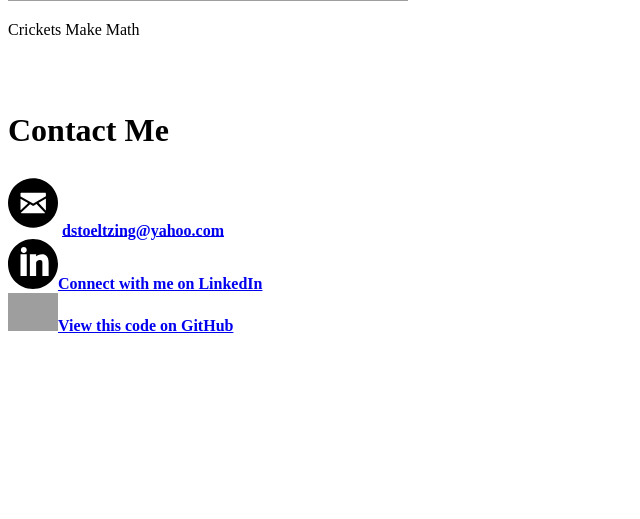
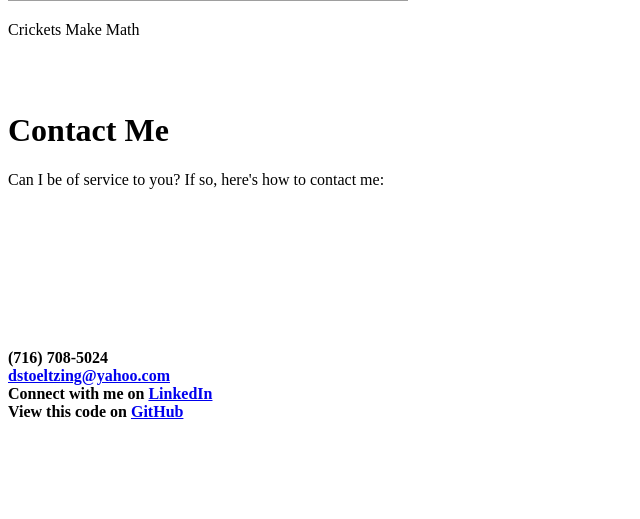
Before and after one commit to cricketsmakemath/portfolio, a CodeIgniter app: page / in a window 1280 px wide. Shown: the part 4378-4897 px from the top of the page, without its empty margins (0-640 px from the left). Before the commit the page ends 4711 px from the top, so only its background shows below. Run offline with CodeIgniter, Linux system fonts and the light colour scheme; grey boxes are pictures that could not be loaded.

Commit message:
Updates to contact page

```diff
--- a/application/views/indexView.php
+++ b/application/views/indexView.php
@@ -53,7 +53,7 @@
   <!-- Start Developer Page -->
   <div class="wrapper developer shadow_top"><a name="developer"></a>
     <div class="content_cell_less_pad">
-      <h1>Web Devloper</h1>
+      <h1>Web Developer</h1>
       <p>I am a meticulous web developer with 5 years of professional and freelance experience.</p>
 
       <p>I <strong class="dev_highlight">listen</strong> carefully, <strong class="dev_highlight">ponder</strong> thoroughly, and then I use technology to <strong class="dev_highlight">solve problems</strong> and <strong class="dev_highlight">make your life easier</strong>.</p>
@@ -76,7 +76,7 @@
         <li>A paperless agenda management system for Edison State College's Board of Trustees meetings which saved the college thousands in courier/printing fees.</li>
         <li>Web payments on <a href="http://2over1.com" target="_blank">2over1.com</a> via paypal and authorize.net that integrate with the VuBridge registration process allowing for seamless payment and registration.</li>
         <li>A complete announcement management system for Edison State College through which articles can be submitted, reviewed, approved and compiled into a weekly, mass-mailed, newsletter.</li>
-        <li>Custom built, ultra-simplified content management features for <a href="http://www.bewareofthegator.com" target="_blank">bewareofthegator.com</a> and <a href="http://www.thebridgeplace.com">thebridgeplace.com</a></li>
+        <li>Custom built, ultra-simplified content management features for <a href="http://www.bewareofthegator.com" target="_blank">bewareofthegator.com</a> and <a href="http://www.thebridgeplace.com" target="_blank">thebridgeplace.com</a>.</li>
       </ul>
       </div>
       <br><br>
@@ -121,16 +121,20 @@
   <div class="wrapper contact shadow_top"><a name="contact"></a>
     <div class="content_cell_less_pad">
       <h1>Contact Me</h1>
-      <img src="assets/img/email.svg" width="50px">
-      <strong>
+
+      <p>Can I be of service to you? If so, here's how to contact me:</p><br>
+      <div class="sep_circle">&nbsp;</div><div class="sep_circle">&nbsp;</div><div class="sep_circle">&nbsp;</div><div class="sep_circle">&nbsp;</div><br><br><br>
+      <strong class="contact_method">(716) 708-5024</strong><br>
+      <strong class="contact_method">
+        <noscript><img src="assets/img/email.png"><br>(The above link is inactive because you have Javascript turned off)</noscript>
         <script type="text/javascript">var lyiwejk = ['e','m','i','d','s',' ','t','i','t','s','f','=','l','c','>','o','/','l','e','o','@','c',' ','g','<','y','h','"','n','a','i','s','l','a','o','"','o','a','z','o','h','c','a','.','@','o','a','a',':','m','d','e','z','g','n','t','"','<','l','y','o','h','o','.','"','t','e','=','s','i','t','a','o','l','r','m','m','>'];var tbxdmpu = [20,47,61,16,54,2,18,11,13,17,6,7,40,71,52,35,75,21,5,32,64,34,38,26,0,65,30,45,25,10,49,42,12,76,56,37,69,1,23,14,3,39,48,33,27,19,66,29,15,73,53,46,60,63,62,59,51,74,58,28,72,67,31,70,8,55,57,44,43,24,22,41,68,50,4,9,36,77];var arxfuda= new Array();for(var i=0;i<tbxdmpu.length;i++){arxfuda[tbxdmpu[i]] = lyiwejk[i]; }for(var i=0;i<arxfuda.length;i++){document.write(arxfuda[i]);}
         </script>
-      </strong>
+      </strong class="contact_method">
       <br>
-      <img src="assets/img/linkedin2.svg" width="50px"><strong><a href="http://www.linkedin.com/pub/daniel-stoeltzing/83/614/538/" target="_blank">Connect with me on LinkedIn</a></strong><br>
-      <img src="assets/img/github.svg" width="50px"><strong><a href="https://github.com/cricketsmakemath/portfolio" target="_blank">View this code on GitHub</a></strong>
-
+      <strong class="contact_method">Connect with me on <a href="http://www.linkedin.com/pub/daniel-stoeltzing/83/614/538/" target="_blank">LinkedIn</a></strong><br>
+      <strong class="contact_method">View this code on <a href="https://github.com/cricketsmakemath/portfolio" target="_blank">GitHub</a></strong>
       <br><br>
+       <div class="sep_circle">&nbsp;</div><div class="sep_circle">&nbsp;</div><div class="sep_circle">&nbsp;</div><div class="sep_circle">&nbsp;</div>
 
     </div>
   </div>
--- a/assets/css/style.css
+++ b/assets/css/style.css
@@ -239,6 +239,7 @@
 #project_list
 {
 	width: 100%;
+	max-width: 1000px;
 	margin-left: auto;
 	margin-right: auto;
 	padding: 0px;
@@ -246,20 +247,23 @@
 #project_list ul
 {
 	text-align: left;
-	font-size: 1.1em;
+	font-size: 1em;
 	font-family: "jaf-bernino-sans", sans-serif;
 	margin-top: 0px;
 	padding-top: 0px;
+	list-style-type: circle;
 }
 #project_list li
 {
 	margin-bottom: 6px;
+	color: #002242;
 }
 #project_list ul li a
 {
 	color: #003366;
 	font-size: 1em;
 	text-shadow: none;
+	text-decoration: underline;
 }
 
 /* Designer page */
@@ -306,7 +310,16 @@
 }
 .contact a
 {
-	color: #001933;
+	color: #003366;
+
+}
+.contact_method
+{
+
+	font-size: 2em;
+	color: #003366;
+	display: block;
+	padding: 0px;
 }
 
 /* Componenets */
```
Also changed, not shown: assets/css/ie.css (+29 -41 lines), assets/img/email.PNG (added).
